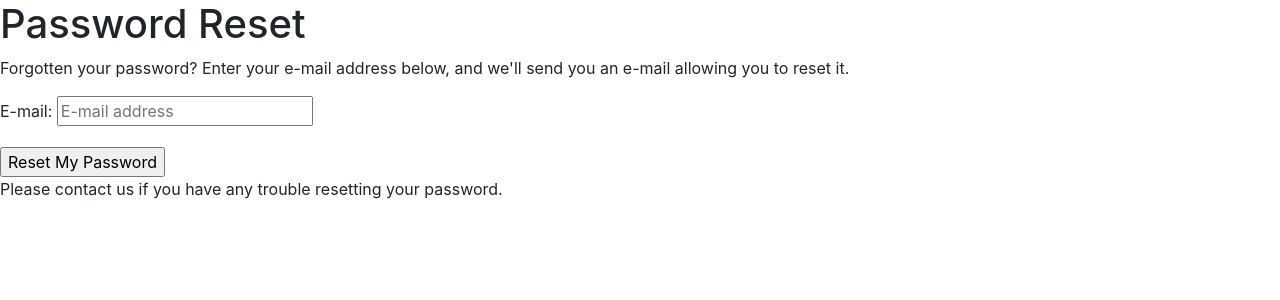
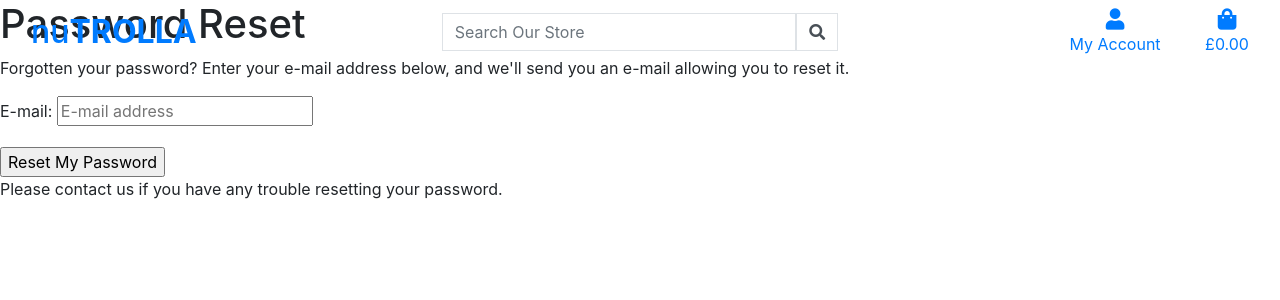
Before and after one commit to tenbonks/nuTROLLA, a Django app: page /accounts/password/reset/ in a window 1280 px wide. Shown: the top 300 px of the page. Run offline with Django 3.2, Linux system fonts and the light colour scheme; some libraries are stand-ins or nearby versions.

Commit message:
Added main page header

```diff
--- a/templates/base.html
+++ b/templates/base.html
@@ -39,7 +39,75 @@
 
 <body>
 
-    <header class="container-fluid fixed-top"></header>
+    <header class="container-fluid fixed-top">
+        <div class="row">
+
+            <div class="col-12 col-lg-4 my-auto py-auto py-1 py-lg-0 text-center text-lg-left">
+                <a href="{% url 'home' %}" class="nav-link main-logo-link">
+                    <h2 class="logo-font text-black my-0">
+                        nu<strong>TROLLA</strong>
+                    </h2>
+                </a>
+            </div>
+
+            <div class="col-12 col-lg-4 my-auto py-auto py-1 py-lg-0">
+                <form action="GET" action="">
+                    <div class="input-group w-100">
+                        <input class="form-control border border-black rounded-0" type="text" name="q"
+                            placeholder="Search Our Store">
+                        <div class="inout-group-append">
+                            <button class="form-control btn-purple border border-black rounded-0" type="submit">
+                                <span class="icon">
+                                    <i class="fas fa-search"></i>
+                                </span>
+                            </button>
+                        </div>
+                    </div>
+                </form>
+            </div>
+
+            <div class="col-12 col-lg-4 my-auto py-auto py-1 py-lg-0">
+                <ul class="list-inline list-unstyled text-center text-lg-right my-0">
+                    <li class="list-inline-item dropdown">
+                        <a href="#" class="text-magenta nav-link" id="user-options" data-toggle="dropdown" aria-haspopup="true" aria-expanded="false">
+                            <div class="text-center">
+                                <div><i class="fas fa-user fa-lg"></i></div>
+                                <p class="my-0">My Account</p>
+                            </div>
+                        </a>
+                    <div class="dropdown-menu border-0" aria-labelledby="user-options">
+                        {% if request.user.is_authenticated %}
+                            {% if request.user.is_superuser %}
+                                <a href="" class="dropdown-item">Product Management</a>
+                            {% endif %}
+                            <a href="" class="dropdown-item">My Profile</a>
+                            <a href="{% url 'account_login' %}" class="dropdown-item">Logout</a>
+                            {% else %}
+                            <a href="{% url 'account_signup' %}" class="dropdown-item">Register</a>
+                            <a href="{% url 'account_login' %}" class="dropdown-item">Login</a>
+                        {% endif %}
+                    </div>
+                    </li>
+
+                    <li class="list-inline-item">
+                        <a href="" class="{% if grand_total %}text-info font-weight-bold{% else %}text-magenta{% endif %} nav-link">
+                            <div class="text-center">
+                                <div><i class="fas fa-shopping-bag fa-lg"></i></div>
+                                <p class="my-0">
+                                    {% if grand_total %}
+                                        £{{ grand_total|floatformat:2 }}
+                                    {% else %}
+                                        £0.00
+                                    {% endif %}
+                                </p>
+                            </div>
+                        </a>
+                    </li>
+                </ul>
+            </div>
+
+        </div>
+    </header>
 
     {% if messages %}
     <div class="message-container"></div>
```
